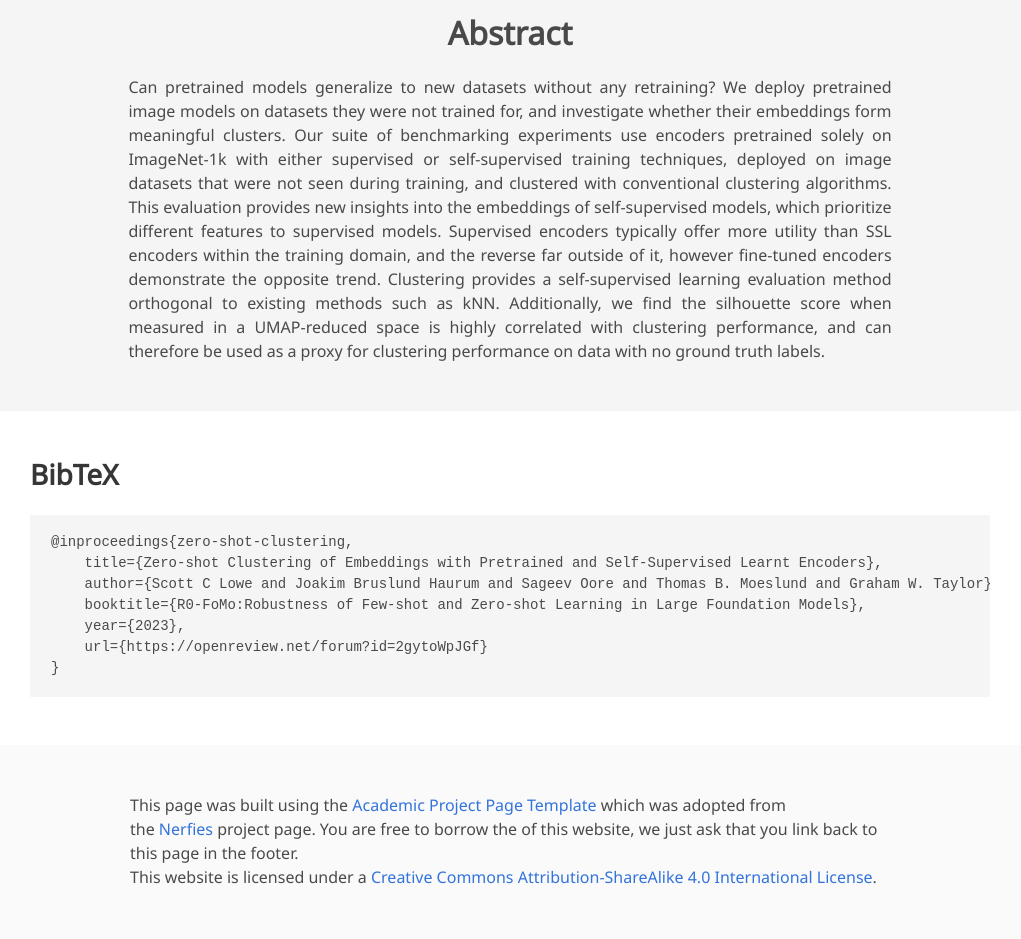
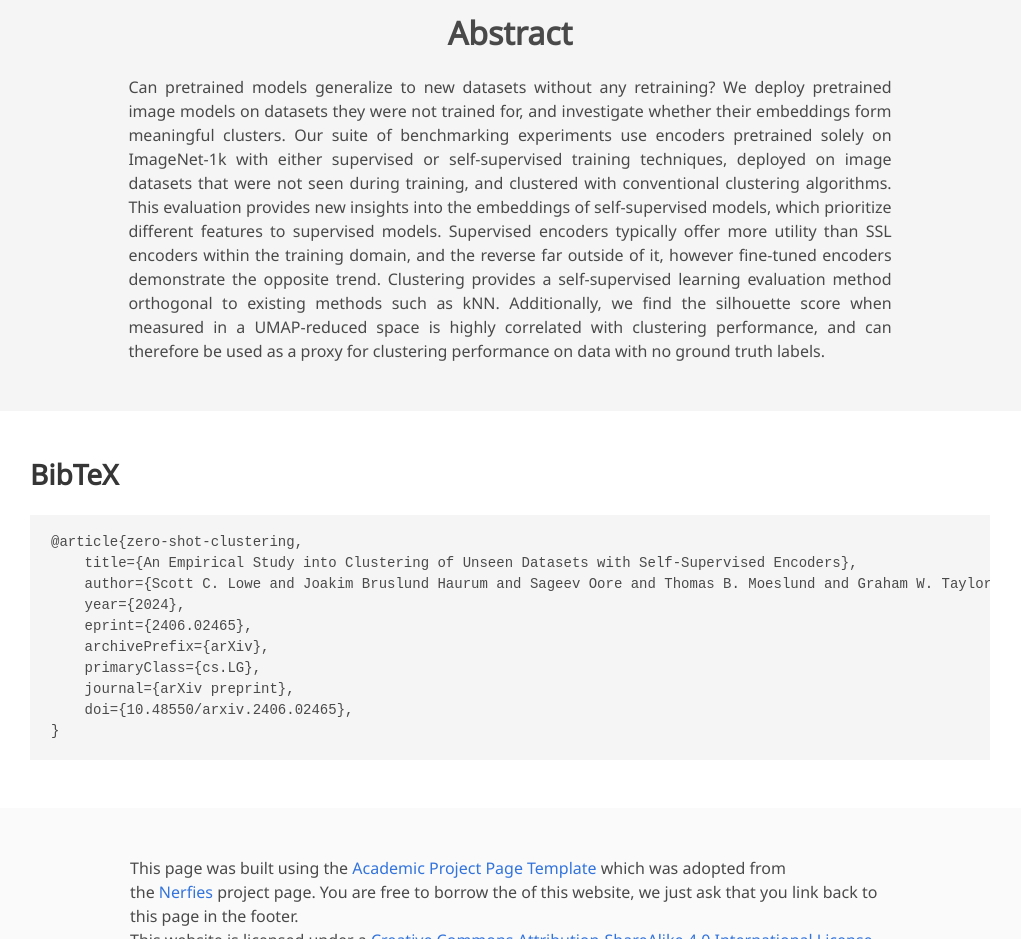
Before and after one commit to scottclowe/zs-ssl-clustering, a plain HTML site: page index.html in a window 1280 px wide. Shown: the part 546-1485 px from the top of the page, without its empty margins (130-1151 px from the left). Drawn offline with nearby package versions, Linux system fonts and the light colour scheme; some icons are missing; a web font is replaced by a local one.

Commit message:
Add arXiv links and citation bibtex

```diff
--- a/index.html
+++ b/index.html
@@ -92,9 +92,9 @@
 
     <div class="column has-text-centered">
         <div class="publication-links">
-        <!-- Arxiv PDF link
+        <!-- Arxiv PDF link -->
         <span class="link-block">
-            <a href="https://arxiv.org/pdf/<ARXIV PAPER ID>.pdf" target="_blank"
+            <a href="http://arxiv.org/pdf/2406.02465.pdf" target="_blank"
             class="external-link button is-normal is-rounded is-dark">
             <span class="icon">
             <i class="fas fa-file-pdf"></i>
@@ -102,7 +102,6 @@
             <span>Paper</span>
             </a>
         </span>
-        -->
 
         <!-- Supplementary PDF link
         <span class="link-block">
@@ -127,9 +126,9 @@
             </a>
         </span>
 
-        <!-- ArXiv  Link
+        <!-- ArXiv  Link -->
         <span class="link-block">
-            <a href="https://arxiv.org/abs/<ARXIV PAPER ID>" target="_blank"
+            <a href="http://arxiv.org/abs/2406.02465/" target="_blank"
             class="external-link button is-normal is-rounded is-dark">
             <span class="icon">
             <i class="ai ai-arxiv"></i>
@@ -137,7 +136,6 @@
             <span>arXiv</span>
             </a>
         </span>
-        -->
         </div>
     </div>
 </div>
@@ -183,12 +181,15 @@ with no ground truth labels.
 <section class="section" id="BibTeX">
     <div class="container is-max-desktop content">
     <h2 class="title">BibTeX</h2>
-<pre><code>@inproceedings{zero-shot-clustering,
-    title={Zero-shot Clustering of Embeddings with Pretrained and Self-Supervised Learnt Encoders},
-    author={Scott C Lowe and Joakim Bruslund Haurum and Sageev Oore and Thomas B. Moeslund and Graham W. Taylor},
-    booktitle={R0-FoMo:Robustness of Few-shot and Zero-shot Learning in Large Foundation Models},
-    year={2023},
-    url={https://openreview.net/forum?id=2gytoWpJGf}
+<pre><code>@article{zero-shot-clustering,
+    title={An Empirical Study into Clustering of Unseen Datasets with Self-Supervised Encoders},
+    author={Scott C. Lowe and Joakim Bruslund Haurum and Sageev Oore and Thomas B. Moeslund and Graham W. Taylor},
+    year={2024},
+    eprint={2406.02465},
+    archivePrefix={arXiv},
+    primaryClass={cs.LG},
+    journal={arXiv preprint},
+    doi={10.48550/arxiv.2406.02465},
 }</code></pre>
     </div>
 </section>
```
